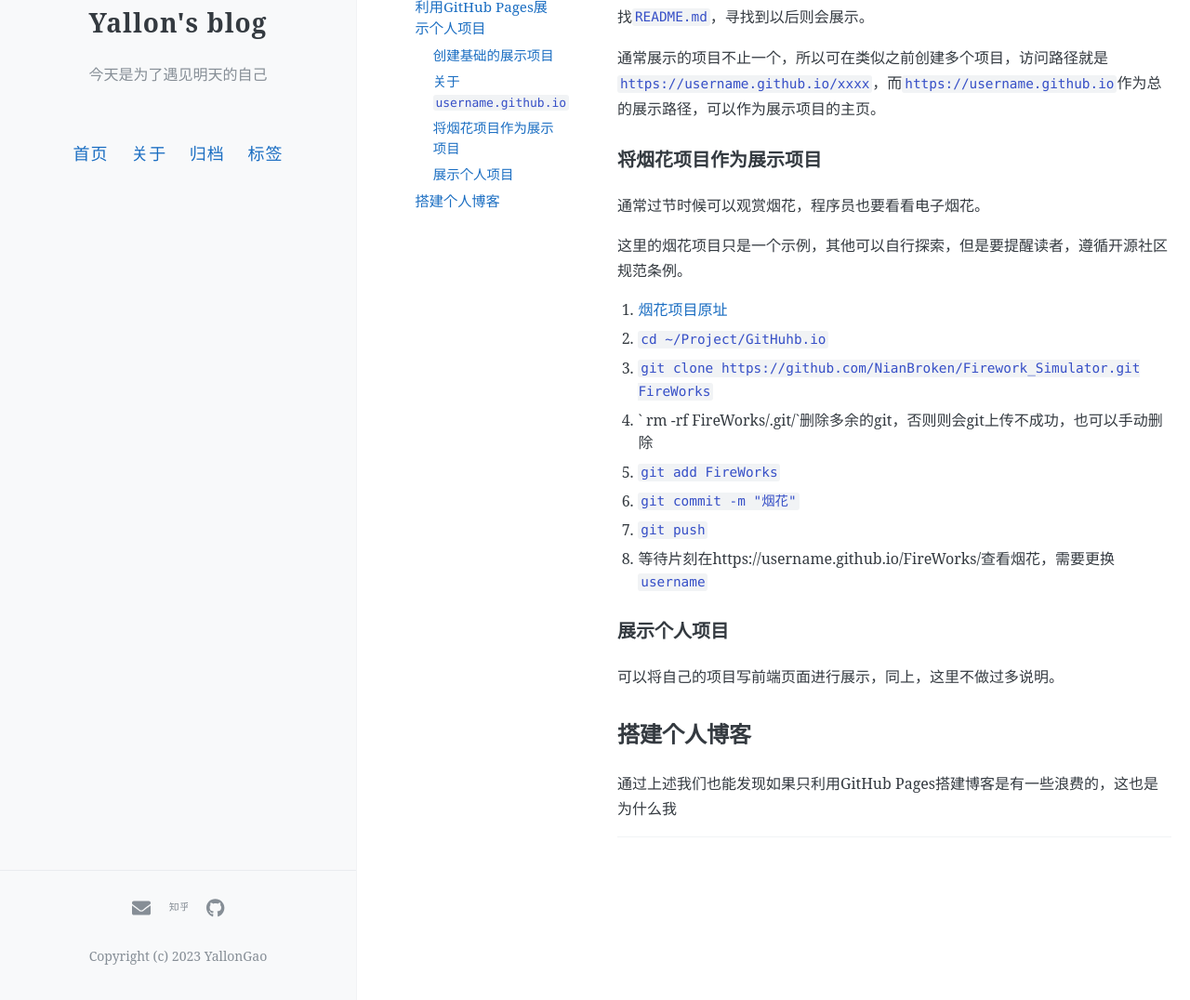
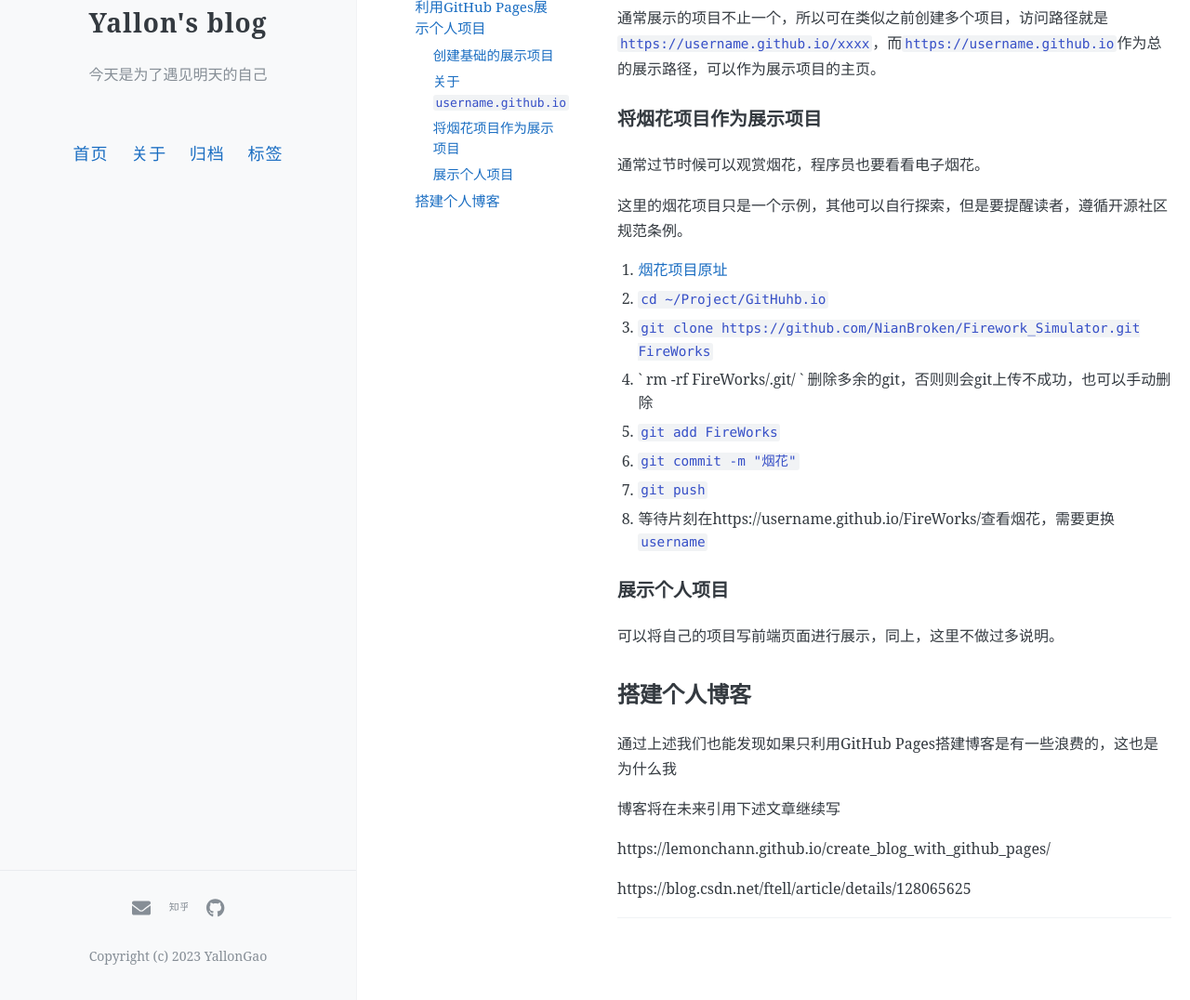
Before and after one commit to YallonGao/blog, a Jekyll site: the page built from _posts/2023-5-19-firsr_blog_with_github.md, in a window 1280 px wide and 1400 px high, scrolled down 3769 px, cut to the strip 324-1400 px from the top of the window. Shown: the whole strip at 93% size. Built offline with Jekyll 4.4.1, drawn with Linux system fonts in a browser that asks for light colours; comment, search, counter and statistics services are not loaded; some of the changed text lies outside the part shown.

Commit message:
文章更新

```diff
--- a/_posts/2023-5-19-firsr_blog_with_github.md
+++ b/_posts/2023-5-19-firsr_blog_with_github.md
@@ -81,9 +81,7 @@
 
 ## 利用GitHub Pages展示个人项目
 
-到这里你已经拥有了GitHub Pages，在搭建博客之前，先让我们看一下Github Pages
-
-另一个强悍的功能，展示项目，例如[Yallon的项目展示主页](https://yallongao.github.io/)。
+到这里你已经拥有了GitHub Pages，在搭建博客之前，先让我们看一下Github Pages另一个强悍的功能，展示项目，例如[Yallon的项目展示主页](https://yallongao.github.io/)。
 
 在项目展示主页你可以打开烟花链接，或者在这里[打开](https://yallongao.github.io/NewYearSolar/)，下面我们就以该项目作为示例，此处的烟花项目是github大佬分享，[这是烟花项目的原地址](https://github.com/NianBroken/Firework_Simulator)。
 
@@ -141,7 +139,7 @@
 1. [烟花项目原址](https://github.com/NianBroken/Firework_Simulator)
 2. `cd ~/Project/GitHuhb.io `
 3. `git clone https://github.com/NianBroken/Firework_Simulator.git FireWorks`
-4. ` rm -rf FireWorks/.git/`删除多余的git，否则则会git上传不成功，也可以手动删除
+4. ` rm -rf FireWorks/.git/  ` 删除多余的git，否则则会git上传不成功，也可以手动删除
 5. `git add FireWorks`
 6. `git commit -m "烟花"`
 7. `git push`
@@ -154,3 +152,13 @@
 ## 搭建个人博客
 
 通过上述我们也能发现如果只利用GitHub Pages搭建博客是有一些浪费的，这也是为什么我
+
+
+
+
+
+博客将在未来引用下述文章继续写
+
+https://lemonchann.github.io/create_blog_with_github_pages/
+
+https://blog.csdn.net/ftell/article/details/128065625
```
